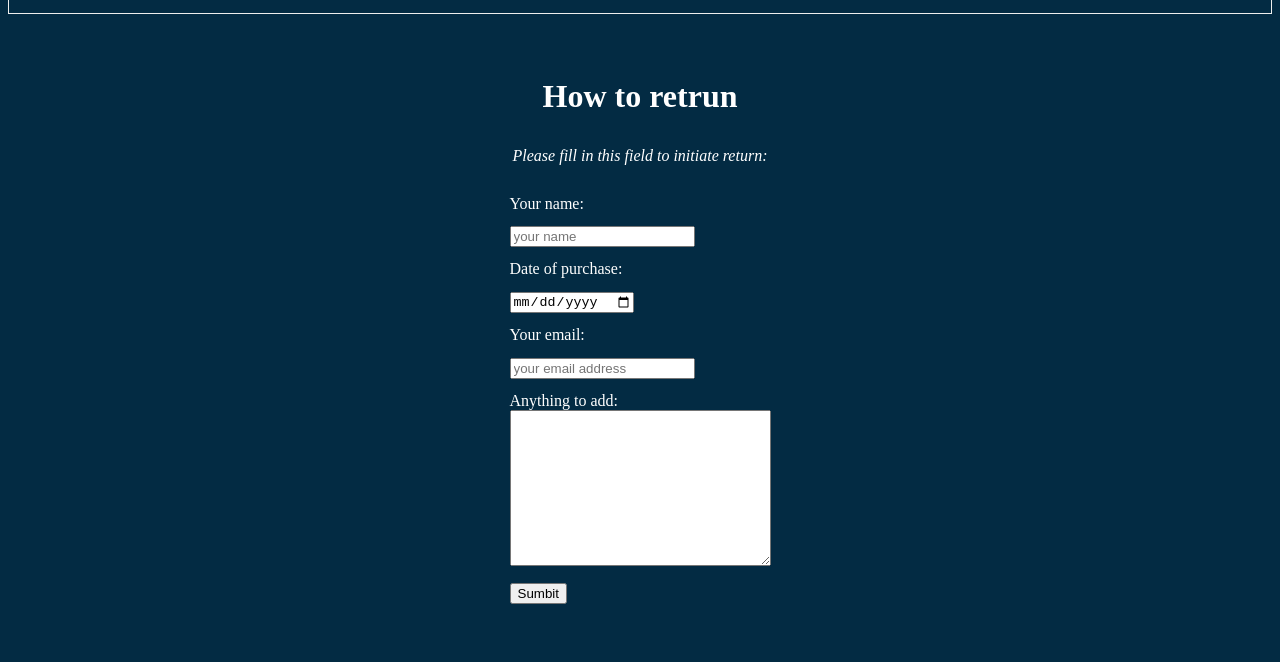
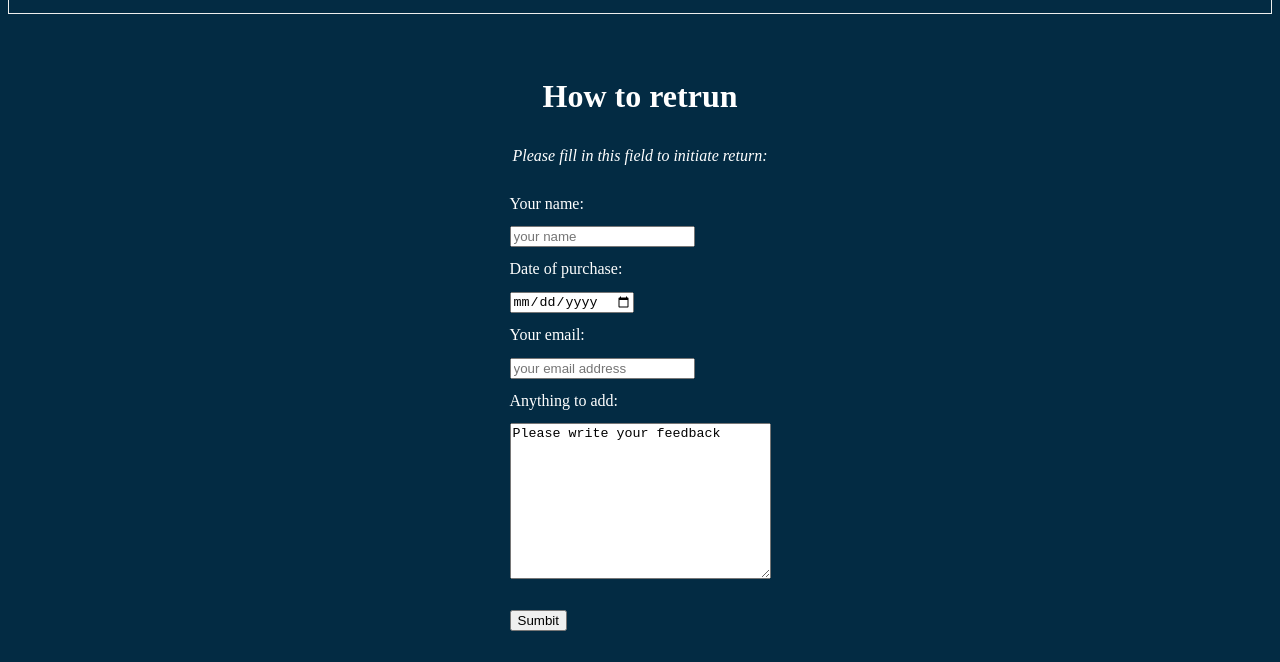
Before and after one commit to confusedwdeveloper/product-landing-page, a plain HTML site: page index.html in a window 1280 px wide. Shown: the part 1916-2578 px from the top of the page. Before the commit the page ends 2552 px from the top, so only its background shows below. Drawn offline with Linux system fonts and the light colour scheme.

Commit message:
textarea

```diff
--- a/index.html
+++ b/index.html
@@ -97,7 +97,7 @@
           <br />
           <label for="textarea">Anything to add: </label>
           <br />
-          <textarea name="textarea" id="textarea" cols="30" rows="10"></textarea>
+          <textarea name="textarea" id="textarea" cols="30" rows="10" maxlength="500" spellcheck="true" wrap="soft">Please write your feedback</textarea>
           <br />
           <input type="submit" value="Sumbit">
         </form>
--- a/style.css
+++ b/style.css
@@ -116,7 +116,7 @@ legend  {
   justify-content: space-between;
   align-items: center;
 }
-label, input {
+label, input, textarea {
   margin: 1em auto;
 }
 button {
```
